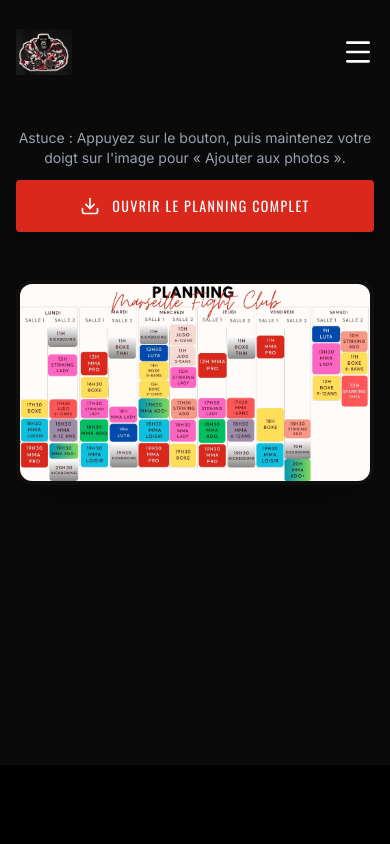
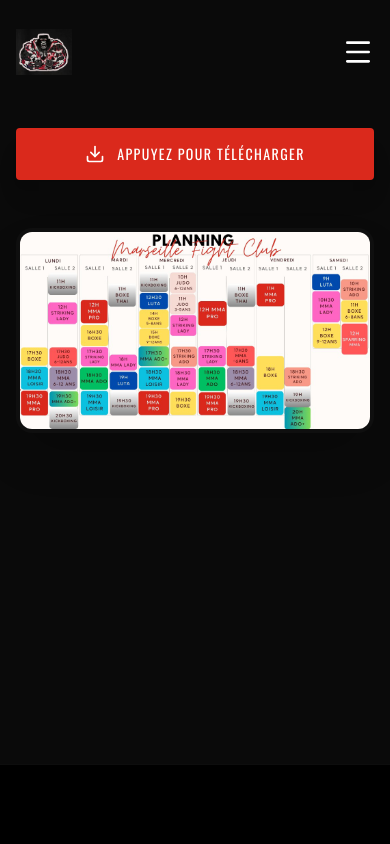
Before and after one commit to marseillefightclub/marseille-fight-club, a Next.js app: page /planning in a window 390 px wide. Shown: the top 844 px of the page. Built offline with nearby package versions, Linux system fonts and the light colour scheme.

Commit message:
Fix mobile planning download button

```diff
--- a/src/app/planning/page.tsx
+++ b/src/app/planning/page.tsx
@@ -12,17 +12,15 @@
       <div className="max-w-6xl mx-auto px-4 sm:px-6 lg:px-8 w-full text-center">
 
         <div className="mb-12">
-          {/* Mobile button & instruction */}
+          {/* Mobile button */}
           <div className="md:hidden">
-            <p className="text-gray-400 text-sm mb-3">Astuce : Appuyez sur le bouton, puis maintenez votre doigt sur l'image pour « Ajouter aux photos ».</p>
             <a
               href="/images/planning.jpg"
-              target="_blank"
-              rel="noopener noreferrer"
+              download="Planning_MFC.jpg"
               className="flex items-center justify-center gap-3 bg-mfc-red text-white py-4 px-6 rounded font-oswald uppercase tracking-widest text-sm w-full active:scale-95 transition-transform shadow-xl"
             >
                <Download size={20} />
-               Ouvrir le planning complet
+               Appuyez pour télécharger
             </a>
           </div>
 
```
